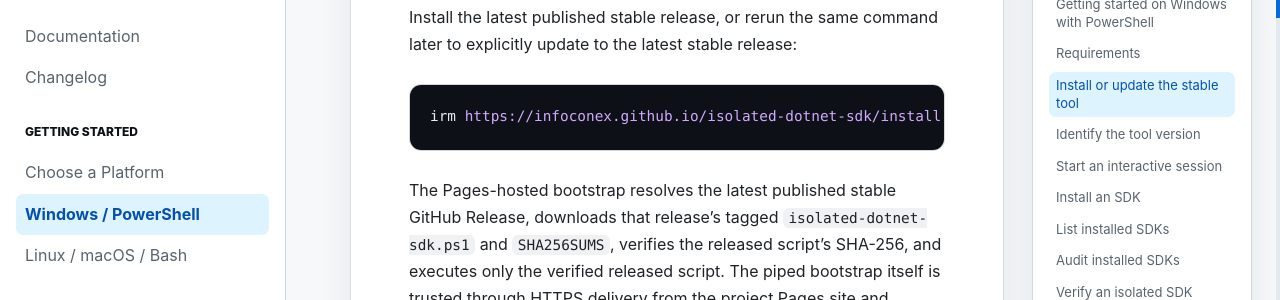
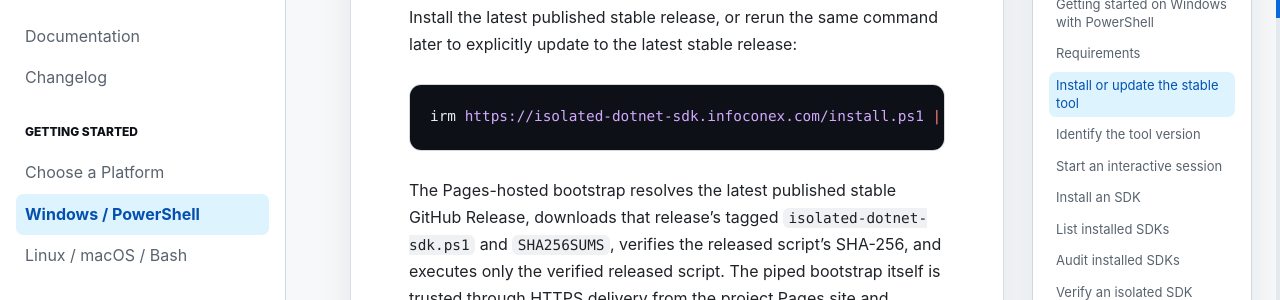
Before and after one commit to infoconex/isolated-dotnet-sdk, a Jekyll site: the page built from docs/getting-started/windows-powershell.md, in a window 1280 px wide and 900 px high, scrolled down 708 px. Shown: the part 152-452 px from the top of the window. Built offline with Jekyll 4.4.1, drawn with Linux system fonts in a browser that asks for light colours; our own code applies the rules of GitHub Pages for plain Markdown files; some of the changed lines change nothing that is shown.

Commit message:
docs: migrate Pages references to custom domain

````diff
--- a/docs/getting-started/windows-powershell.md
+++ b/docs/getting-started/windows-powershell.md
@@ -15,7 +15,7 @@ A system-wide `dotnet` installation is not required.
 Install the latest published stable release, or rerun the same command later to explicitly update to the latest stable release:
 
 ```powershell
-irm https://infoconex.github.io/isolated-dotnet-sdk/install.ps1 | iex
+irm https://isolated-dotnet-sdk.infoconex.com/install.ps1 | iex
 ```
 
 The Pages-hosted bootstrap resolves the latest published stable GitHub Release, downloads that release's tagged `isolated-dotnet-sdk.ps1` and `SHA256SUMS`, verifies the released script's SHA-256, and executes only the verified released script. The piped bootstrap itself is trusted through HTTPS delivery from the project Pages site and cannot verify its own bytes before execution.
````
